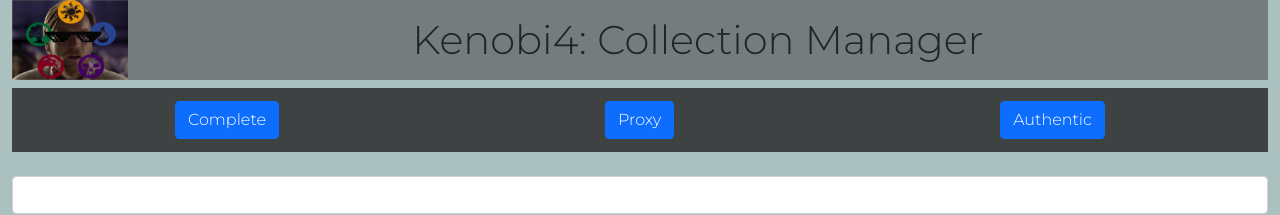
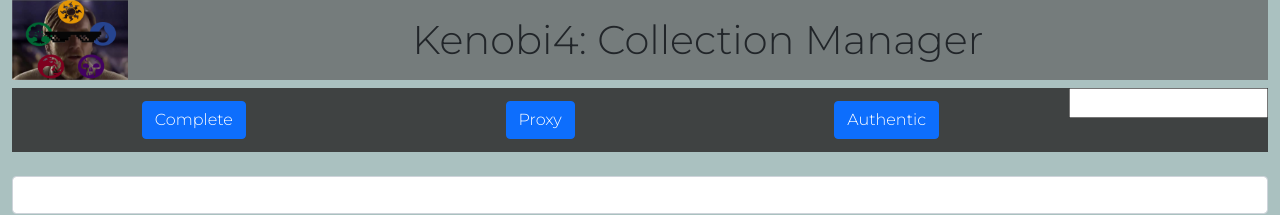
Before and after one commit to readinggaol/kenobi4, a React (Create React App) app: page / in a window 1280 px wide. Shown: the top 215 px of the page. Built offline with nearby package versions, Linux system fonts and the light colour scheme; data requests are answered from the project's data file.

Commit message:
Searchbar and proxy error fixed
Searchbar works, and the weird proxy error has been fixed. Silly error in the cards.json

```diff
--- /dev/null
+++ b/src/components/SearchBar.js
@@ -0,0 +1,25 @@
+import { useState } from "react/cjs/react.development";
+
+
+const SearchBar = (props) => {
+
+    const [confirmation, setConfirmation] = useState("")
+
+    const updateConfirmation = (e) => {
+        let typed = e.currentTarget.value
+        let searchCard = props.cards.filter(card => card.name == typed)
+        if(searchCard.length <= 0){
+            setConfirmation("No")
+        }else{
+            setConfirmation("Yes")
+            console.log(searchCard)
+        }
+    }
+
+  return <div>
+      <label className="confirmation">{confirmation}</label>
+      <input type="text" onChange={updateConfirmation}/>
+  </div>;
+};
+
+export default SearchBar;
--- a/src/components/Toolbar.js
+++ b/src/components/Toolbar.js
@@ -1,4 +1,5 @@
 import Button from "./Button"
+import SearchBar from "./SearchBar"
 
 
 
@@ -28,6 +29,7 @@ const Toolbar = (props) => {
             <Button title="Complete" onClick={getAllCards} />
             <Button title="Proxy" onClick={getProxyCards}/>
             <Button title="Authentic" onClick={getAuthenticCards} />
+            <SearchBar cards={props.cards}/>
         </div>
     )
 }
```
Also changed, not shown: cards.json.
